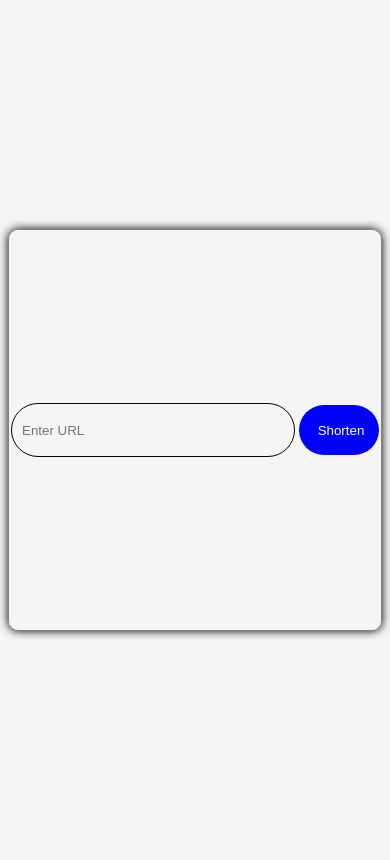
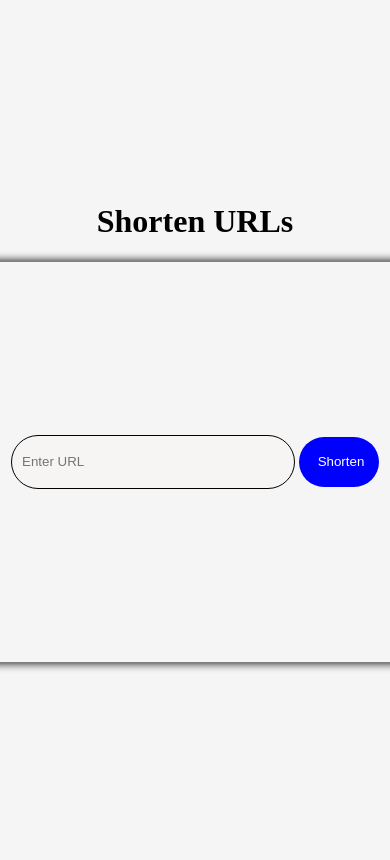
Before and after one commit to Boaz-Maroko/url_shortener, a Django app: page / in a window 390 px wide; the page is wider, and only the part inside the window is pictured. After the commit the page ends 670 px from the top of that part, so only its background shows below. Run offline with Django 5.2, Linux system fonts and the light colour scheme.

Commit message:
finished

```diff
--- a/core/templates/home.html
+++ b/core/templates/home.html
@@ -4,16 +4,21 @@
     {% load static %}
     <title>URL Shortener</title>
     <link href="{% static 'style.css' %}" rel="stylesheet">
+    <script src="{% static 'script.js' %}" defer></script>
 </head>
 <body>
+    <h1>Shorten URLs</h1>
     <div class="card">
         <form class="form-control" method="POST" action="{% url 'core:home'%}">
             {% csrf_token %}
             <input type="url" name="url" placeholder="Enter URL" required>
             <button type="submit">Shorten</button>
         </form>
+        <div class="output">
         {% if short_url %}
-        <p>Short URL: <a href="{{ short_url }}"><span>{{ short_url }}</span></a></p>
+            <p>Short URL: <a href="{{ short_url }}" id="short-url"><span>{{ short_url }}</span></a></p>
+            <button id="copy-url">copy</button>
+        </div>
         {% endif %}
     </div>
 </body>
--- a/static/style.css
+++ b/static/style.css
@@ -1,6 +1,29 @@
+@media (max-width: 600px) {
+
+    body {
+        box-sizing: border-box;
+        width: 100%;
+        margin: 0;
+        padding: 0;
+
+    }
+
+    .card {
+        width: 100%;
+        height: max-content;
+        display: flex;
+        flex-direction: column;
+        align-items: center;
+        justify-content: center;
+    }
+
+}
+
+
 body {
     background: whitesmoke;
     display: flex;
+    flex-direction: column;
     justify-content: center;
     align-items: center;
     height: 100vh;
@@ -41,7 +64,7 @@ body {
 }
 
 .card p {
-    padding-top: 20px;
+    /* padding-top: 20px;  */
     width: 60%;
     height: 50px;
     border: 0.5px solid grey;
@@ -51,3 +74,20 @@ body {
 .card p span {
     background: lightgrey;
 }
+
+.output {
+    display: flex;
+    align-items: center;
+    justify-content: space-between;
+    width: 60%;
+}
+
+.output button {
+    background: lightgrey;
+    border-radius: 0;
+    padding-left: 10px;
+    color: black;
+    border: grey 1px solid;
+    cursor: pointer;
+
+}
```
Also changed, not shown: db.sqlite3.
